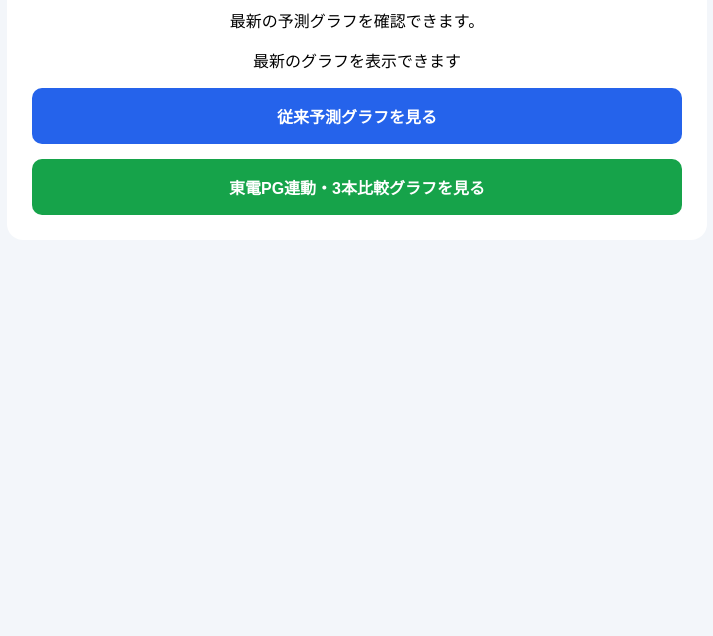
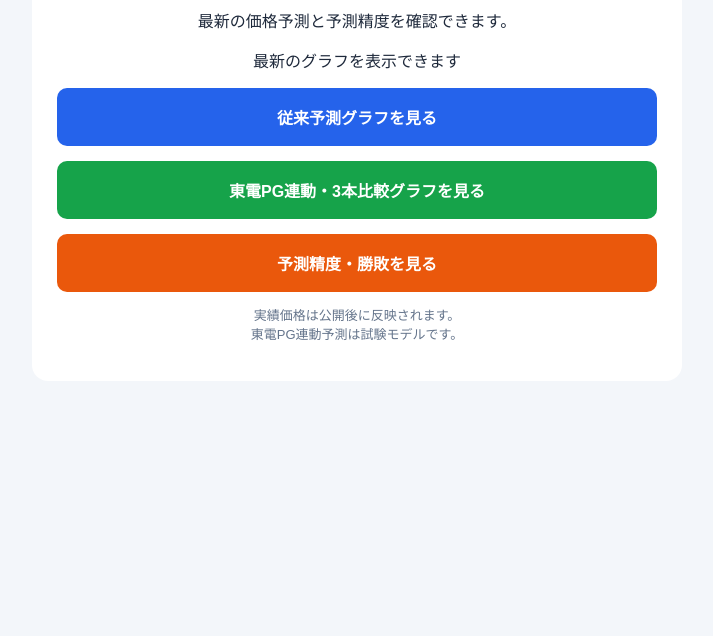
Before and after one commit to isamunaomi2000-lab/jepx-auto-data, a plain HTML site: page index.html in a window 1280 px wide. Shown: the part 164-800 px from the top of the page, without its empty margins (283-996 px from the left). Drawn offline with Linux system fonts and the light colour scheme.

Commit message:
Update index.html

```diff
--- a/index.html
+++ b/index.html
@@ -5,11 +5,13 @@
 <meta name="viewport" content="width=device-width, initial-scale=1">
 <title>JEPX 東京エリア価格予測</title>
 <style>
+* { box-sizing: border-box; }
 body {
   font-family: sans-serif;
   background: #f3f6fa;
   padding: 20px;
   text-align: center;
+  color: #1e293b;
 }
 main {
   max-width: 650px;
@@ -18,9 +20,9 @@ main {
   background: white;
   border-radius: 16px;
 }
-a {
+a.button {
   display: block;
-  padding: 16px;
+  padding: 17px 12px;
   margin-top: 15px;
   color: white;
   border-radius: 10px;
@@ -29,22 +31,33 @@ a {
 }
 .blue { background: #2563eb; }
 .green { background: #16a34a; }
-.hidden { display: none; }
+.orange { background: #ea580c; }
+.hidden { display: none !important; }
+.note { color: #64748b; font-size: 13px; }
 </style>
 </head>
 <body>
 <main>
 <h1>JEPX 東京エリア価格予測</h1>
-<p>最新の予測グラフを確認できます。</p>
+<p>最新の価格予測と予測精度を確認できます。</p>
 <p id="status">最新データを確認中...</p>
 
-<a id="base" class="blue hidden" href="#">
+<a id="base" class="button blue hidden" href="#">
 従来予測グラフを見る
 </a>
 
-<a id="comparison" class="green hidden" href="#">
+<a id="comparison" class="button green hidden" href="#">
 東電PG連動・3本比較グラフを見る
 </a>
+
+<a class="button orange" href="accuracy.html">
+予測精度・勝敗を見る
+</a>
+
+<p class="note">
+実績価格は公開後に反映されます。<br>
+東電PG連動予測は試験モデルです。
+</p>
 </main>
 
 <script>
@@ -80,9 +93,7 @@ async function findLatest(folder) {
         cache: "no-store"
       });
 
-      if (response.ok) {
-        return { date, url };
-      }
+      if (response.ok) return url;
     } catch (error) {
       console.log("Checking:", url);
     }
@@ -91,30 +102,27 @@ async function findLatest(folder) {
 }
 
 async function main() {
-  const status = document.getElementById("status");
-
   const [base, comparison] = await Promise.all([
     findLatest("data/charts"),
     findLatest("data/comparison")
   ]);
 
   if (base) {
-    const button = document.getElementById("base");
-    button.href = base.url;
-    button.classList.remove("hidden");
+    const link = document.getElementById("base");
+    link.href = base;
+    link.classList.remove("hidden");
   }
 
   if (comparison) {
-    const button = document.getElementById("comparison");
-    button.href = comparison.url;
-    button.classList.remove("hidden");
+    const link = document.getElementById("comparison");
+    link.href = comparison;
+    link.classList.remove("hidden");
   }
 
-  if (base || comparison) {
-    status.textContent = "最新のグラフを表示できます";
-  } else {
-    status.textContent = "グラフは現在準備中です";
-  }
+  document.getElementById("status").textContent =
+    base || comparison
+      ? "最新のグラフを表示できます"
+      : "グラフは現在準備中です";
 }
 
 main();
```
